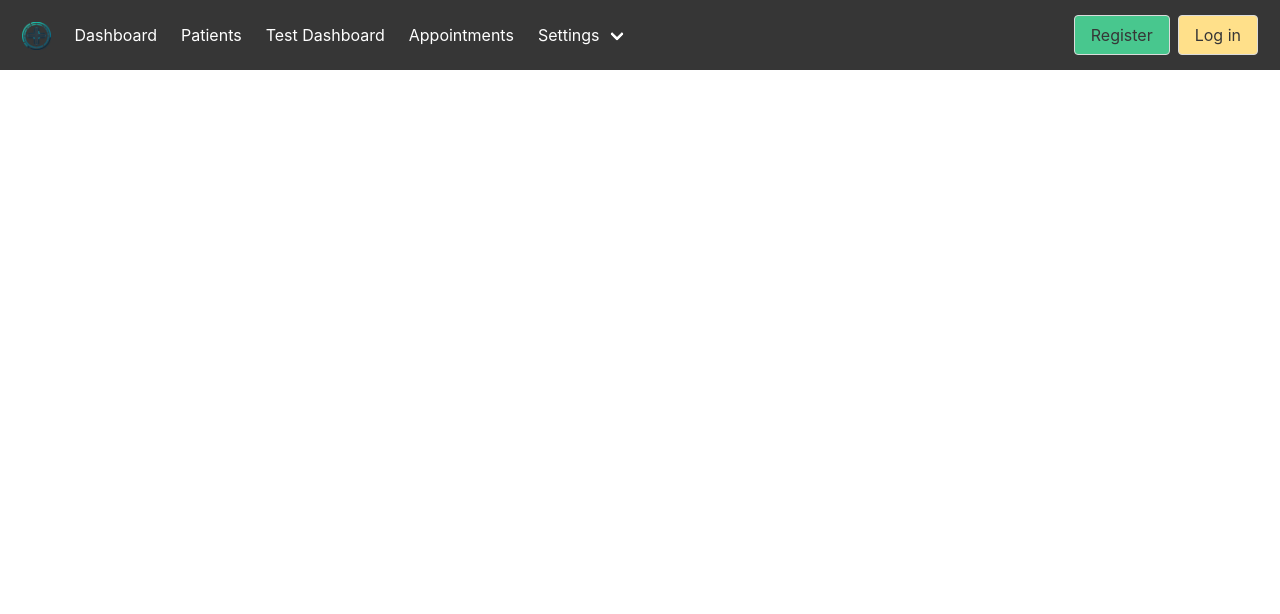
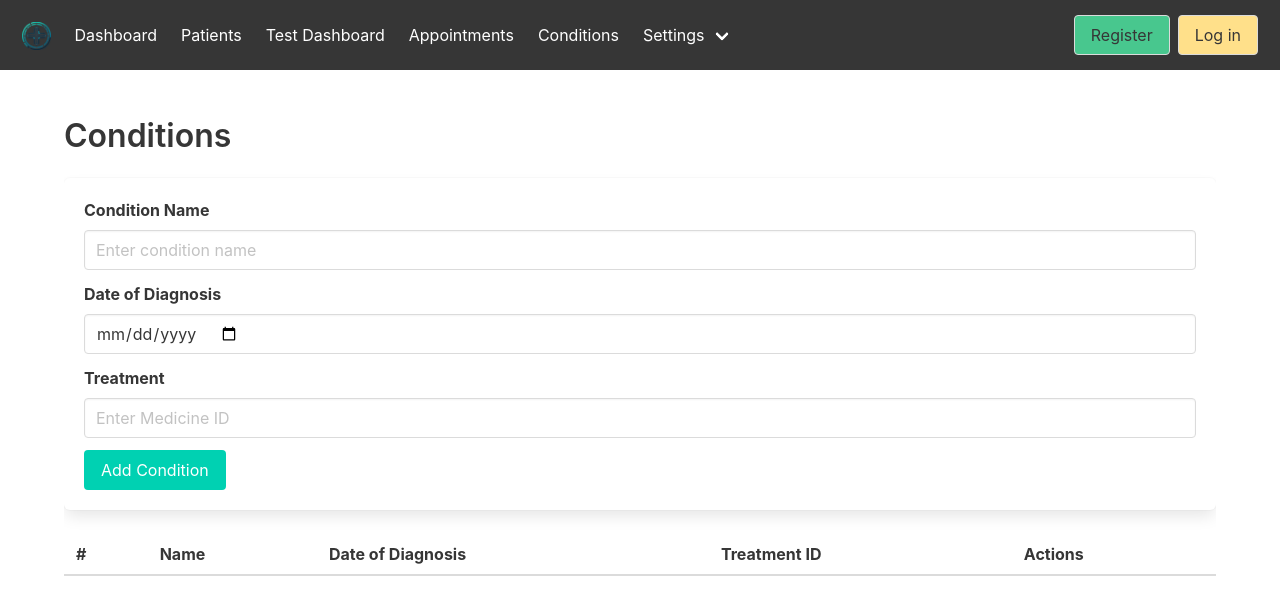
Before and after one commit to jchah/EMR-application, a Vue app in the folder emr-frontend/: page /conditions in a window 1280 px wide. Shown: the top 614 px of the page. Built offline with nearby package versions, Linux system fonts and the light colour scheme.

Commit message:
conditions page

```diff
--- a/emr-frontend/src/components/Navbar.vue
+++ b/emr-frontend/src/components/Navbar.vue
@@ -16,6 +16,7 @@
         <router-link class="navbar-item" to="/patients">Patients</router-link>
         <router-link class="navbar-item" to="/test-dashboard">Test Dashboard</router-link>
         <router-link class="navbar-item" to="/calendar">Appointments</router-link>
+        <router-link class="navbar-item" to="/conditions">Conditions</router-link>
 
         <div class="navbar-item has-dropdown is-hoverable">
           <a class="navbar-link">Settings</a>
--- a/emr-frontend/src/router/router.js
+++ b/emr-frontend/src/router/router.js
@@ -10,6 +10,7 @@ import Login from '../views/LoginView.vue';
 import Register from '../views/RegisterView.vue';
 // import Documentation from '../views/DocumentationView.vue';
 import Tests from '../views/TestDashboard.vue'
+import Conditions from "../views/Conditions.vue";
 
 const routes = [
     { path: '/', component: Dashboard },
@@ -19,7 +20,8 @@ const routes = [
     { path: '/test-dashboard', component: Tests },
     { path: '/login', component: Login },
     { path: '/register', component: Register },
-    { path: '/patients/:patient', name : 'PatientProfile', component: PatientProfile}
+    { path: '/patients/:patient', name : 'PatientProfile', component: PatientProfile},
+    {path: '/conditions', name: 'Conditions', component: Conditions},
     // { path: '/documentation', component: Documentation },
 ];
 
--- /dev/null
+++ b/emr-frontend/src/views/Conditions.vue
@@ -0,0 +1,85 @@
+<template>
+  <section class="section">
+    <div class="container">
+      <h1 class="title">Conditions</h1>
+
+      <!-- Form for adding a new condition -->
+      <div class="box">
+        <form @submit.prevent="addCondition">
+          <div class="field">
+            <label class="label">Condition Name</label>
+            <div class="control">
+              <input class="input" type="text" placeholder="Enter condition name" v-model="newCondition.name" required>
+            </div>
+          </div>
+          <div class="field">
+            <label class="label">Date of Diagnosis</label>
+            <div class="control">
+              <input class="input" type="date" v-model="newCondition.dateOfDiagnosis" required>
+            </div>
+          </div>
+          <div class="field">
+            <label class="label">Treatment</label>
+            <div class="control">
+              <input class="input" type="text" placeholder="Enter Medicine ID" v-model="newCondition.treatment">
+            </div>
+          </div>
+          <div class="field">
+            <div class="control">
+              <button class="button is-primary">Add Condition</button>
+            </div>
+          </div>
+        </form>
+      </div>
+
+      <!-- List of conditions -->
+      <table class="table is-fullwidth">
+        <thead>
+        <tr>
+          <th>#</th>
+          <th>Name</th>
+          <th>Date of Diagnosis</th>
+          <th>Treatment ID</th>
+          <th>Actions</th>
+        </tr>
+        </thead>
+        <tbody>
+        <tr v-for="(condition, index) in conditions" :key="condition.id">
+          <td>{{ index + 1 }}</td>
+          <td>{{ condition.name }}</td>
+          <td>{{ new Date(condition.dateOfDiagnosis).toLocaleDateString() }}</td>
+          <td>{{ condition.treatment }}</td>
+          <td>
+            <button class="button is-small is-info" @click="editCondition(index)">Edit</button>
+          </td>
+        </tr>
+        </tbody>
+      </table>
+    </div>
+  </section>
+</template>
+
+<script>
+export default {
+  data() {
+    return {
+      conditions: [],
+      newCondition: {
+        name: '',
+        dateOfDiagnosis: '',
+        treatment: ''
+      }
+    };
+  },
+  methods: {
+    addCondition() {
+      this.conditions.push({ ...this.newCondition, id: this.conditions.length + 1 });
+      this.newCondition = { name: '', dateOfDiagnosis: '', treatment: '' }; // Reset form
+    },
+    editCondition(index) {
+      const condition = this.conditions[index];
+      this.newCondition = { ...condition }; // Load the selected condition into the form for editing
+    }
+  }
+};
+</script>
```
